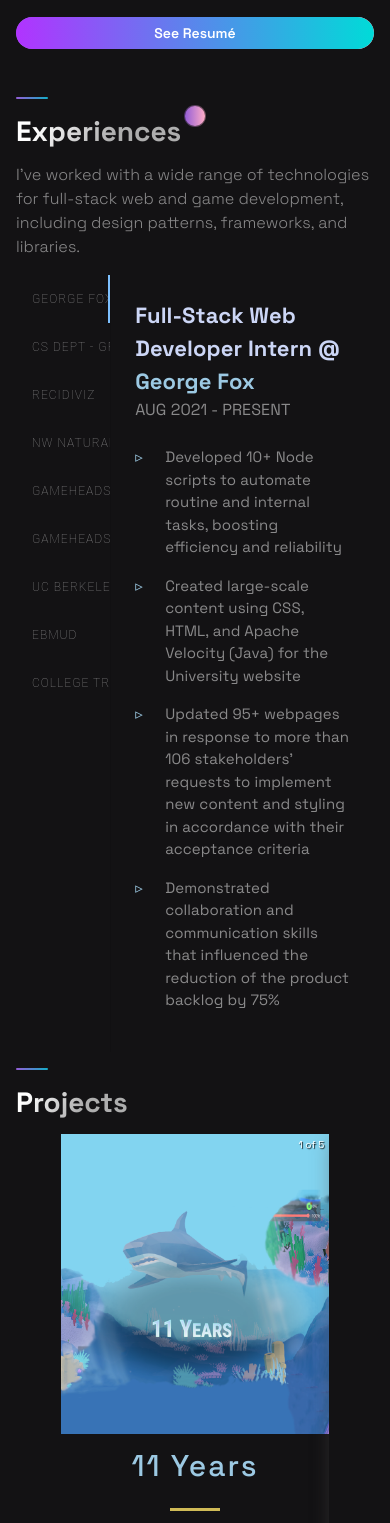
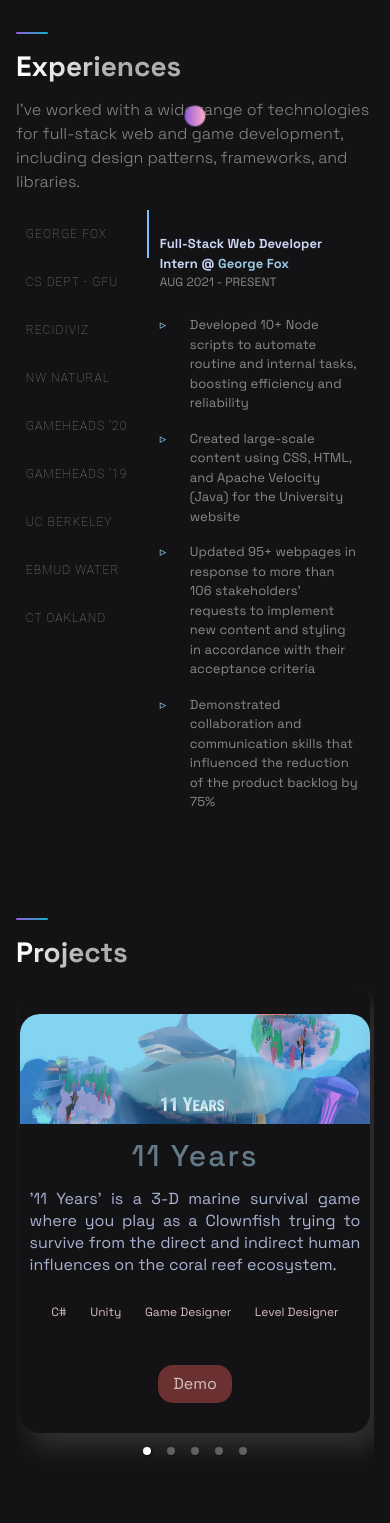
Before and after one commit to HarryZ10/harryjzhu.com, a Next.js app: page / in a window 390 px wide. Shown: the part 306-1829 px from the top of the page. Built offline with nearby package versions, Linux system fonts and the light colour scheme.

Commit message:
Make more enhancements to mobile responsiveness

```diff
--- a/src/components/Experiences/Experiences.js
+++ b/src/components/Experiences/Experiences.js
@@ -100,7 +100,7 @@ export default function Experiences() {
         "Documented current security features on 20+ hardware/network servers that maintain the necessary infrastructure to sustain an efficient security posture"
       ]
     },
-    'Gameheads 2020': {
+    'Gameheads \'20': {
       jobTitle: "Project Manager & Gameplay Engineer @",
       duration: "MAY 2020 - DEC 2020",
       desc: [
@@ -109,7 +109,7 @@ export default function Experiences() {
         "Corresponded with 11 stakeholders and 9 experts for A/B testing for the minimum viable prototype stages in development"
       ]
     },
-    'Gameheads 2019': {
+    'Gameheads \'19': {
       jobTitle: "Lead Game Designer @",
       duration: "MAY 2019 - DEC 2019",
       desc: [
@@ -127,7 +127,7 @@ export default function Experiences() {
         "Received coaching and major networking support from technicians and engineers"
       ]
     },
-    "EBMUD": {
+    "EBMUD Water": {
       jobTitle: "Data Analyst Intern @",
       duration: "JUNE 2018 - JULY 2018",
       desc: [
@@ -136,7 +136,7 @@ export default function Experiences() {
         "Contributed to a medium-risk research project by reviewing 200+ physical records in the Archival department, marking 50+ keywords and phrases for investigative processes into executive leadership and their legislative and business actions"
       ]
     },
-    "College Track": {
+    "CT Oakland": {
       jobTitle: "Administrative Intern @",
       duration: "JAN 2017 - JUNE 2017",
       desc: [
--- a/src/components/Header/HeaderStyles.js
+++ b/src/components/Header/HeaderStyles.js
@@ -17,7 +17,7 @@ export const Container = styled.div`
   @media ${(props) => props.theme.breakpoints.sm} {
     display: grid;
     grid-template-columns: repeat(5, 1fr);
-    grid-template-rows: repeat(2, 60px);
+    grid-template-rows: repeat(1, 60px);
     grid-column-gap: 0.5rem;
     grid-row-gap: 0.5rem;
   }
@@ -63,13 +63,13 @@ export const Div2 = styled.div`
 `;
 
 export const Div3 = styled.div`
-  grid-area: 1 / 5 / 2 / 6;
+  grid-area: 1 / 5 / 1 / 6;
   display: flex;
   justify-content: space-around;
   align-items: center;
   @media ${(props) => props.theme.breakpoints.sm} {
     align-items: center;
-    grid-area: 1 / 5 / 1 / 6;
+    grid-area: 1 / 4 / 1 / 6;
   }
 `;
 
--- a/src/components/Hero/HeroStyles.js
+++ b/src/components/Hero/HeroStyles.js
@@ -18,7 +18,6 @@ export const LeftSection = styled.div`
     width: 100%;
     display: flex;
     flex-direction: column;
-
     margin: 0 auto;
   }
 `;
--- a/src/components/Projects/Projects.js
+++ b/src/components/Projects/Projects.js
@@ -66,7 +66,7 @@ function Projects() {
       ))}
 
 
-      <Carousel showArrows={true} className="carousel-projects">
+      <Carousel showArrows={true} className="carousel-projects" showStatus={false}>
         {/* Mapping through projects array and creating a card for each project */}
         {projects.map(({id , description, image, title, tags, source, visit, summary, duties, accomplishments, userResearch, img }) => (
           <BlogCard key={id}>
@@ -82,7 +82,7 @@ function Projects() {
                 {/* <AiOutlineArrowRight style={{ paddingTop:'10px' }}/>  */}
                 {title}
               </HeaderThree>
-              <Hr />
+              {/* <Hr /> */}
             </TitleContent>
 
             {/* Description */}
--- a/src/components/Projects/ProjectsStyles.js
+++ b/src/components/Projects/ProjectsStyles.js
@@ -4,14 +4,28 @@ export const Img = styled.img`
   width: 100%;
   height: 300px;
   object-fit: cover;
+  border-radius: 20px 20px 0 0;
   overflow: hidden;
+
+  @media ${(props) => props.theme.breakpoints.sm} {
+    height: 110px;
+  }
 `
 
 export const BlogCard = styled.div`
+  padding-top: 3rem;
   border-radius: 10px;
-  box-shadow: 3px 3px 20px rgba(80, 78, 78, 0.5);
+  box-shadow: 10px 15px 25px rgba(80, 78, 78, 0.5);
   text-align: center;
   margin-bottom: 5rem;
+  width: 80%;
+  margin: 0 auto;
+  border-radius: 20px;
+  margin-bottom: 3.6rem;
+
+  @media ${(props) => props.theme.breakpoints.sm} {
+    width: 98%;
+  }
 `;
 
 
@@ -27,14 +41,14 @@ export const HeaderThree = styled.h3`
   text-decoration: none;
   font-weight: 500;
   letter-spacing: 2px;
-  color: #9cc9e3;
+  color: #637a87;
   padding: .5rem 0;
   font-size: ${(props) => props.title ? '3rem' : '2rem'};
   cursor: pointer;
   transition: all 0.6s cubic-bezier(0.165, 0.84, 0.44, 1);
 
   &:hover {
-    color: #fff;
+    color: #c4e9ff;
     transform: scaleX(1);
   }
 
@@ -46,7 +60,7 @@ export const HeaderThree = styled.h3`
     height: 2px;
     bottom: 0;
     left: 0;
-    background-color: #fff;
+    background-color: #637a87;
     transform: scaleX(0);
     transition: transform 0.3s ease;
   }
@@ -111,13 +125,16 @@ export const Intro = styled.div`
 export const CardInfo = styled.p`
   width: 100%;
   padding: 0 50px;
-  color: ${(props) => props.modal ? '#000' : '#dce3e7'};
+  color: ${(props) => props.modal ? '#000' : '#a8b2d1'};
   font-style: 2rem;
+  padding-top: 1rem;
   line-height: 24px;
   text-align: justify;
   @media ${(props) => props.theme.breakpoints.sm} {
-    padding:.3rem
-
+    padding: 0 10px;
+    padding-top: 10px;
+    padding-bottom: 1rem;
+    line-height: 22px;
   }
 `;
 
@@ -151,4 +168,10 @@ padding: 2rem;
 export const Tag = styled.li`
   color: #d8bfbf;
   font-size: 1.5rem;
+
+  // mobile screen 425
+  @media ${(props) => props.theme.breakpoints.sm} {
+    padding: .01rem .3rem;
+    font-size: 1.2rem;
+  }
 `
--- a/src/constants/constants.js
+++ b/src/constants/constants.js
@@ -6,12 +6,12 @@ export const projects = [
       tags: ['C#', 'Unity', 'Game Designer', 'Level Designer'],
     visit: 'https://gameheads.itch.io/11-years',
     id: 0,
-    duties: "As part of my role in developing a 3D marine world game, I was responsible for implementing design specifications and technical limitations, which helped establish the overall design and game feel. In addition, I established various metrics such as movement speed, object animation speed, object spawn rate, and metric properties of player and enemy objects to ensure a balanced gameplay experience. I also designed and prototyped multiple versions of the level layout, iterating on the player progression to create a confined but engaging environment. Another feature I implemented was the Clownfish's ability to eat and complete objectives. Finally, I deployed organizational documents outlining the concept, art, and deliverable specifications to ensure that the team was aligned on the project's goals and expectations.",
-    accomplishments: "I accomplished a variety of tasks while developing 11 Years, a 3D marine survival game where players assume the role of a Clownfish and try to survive in a coral reef ecosystem affected by direct and indirect human influences. One of my main responsibilities was implementing design specifications and technical limitations to help establish the game's overall design and feel. Additionally, I established metrics such as movement speed, object animation speed, object spawn rate, and metric properties of player and enemy objects to ensure that the gameplay experience was balanced. I also designed and prototyped multiple versions of the level layout, iterating on the player progression to create an engaging environment that accurately reflects the impacts of phenomena like ocean acidification, coral bleaching, ghost nets, and dead zones. Another significant accomplishment was implementing the Clownfish's ability to eat and complete objectives. Through these efforts, our team aims to educate players about the dire situation in our marine ecosystems and contribute to the climate change dialogue while conveying the experiences that wildlife animals have to endure because of human impact.",
+    duties: "As part of my role in developing a 3D marine world game, I was responsible for implementing design specifications and technical limitations. In addition, I established various metrics such as movement speed, object animation speed, object spawn rate, and metric properties of player and enemy objects to ensure a balanced gameplay experience.",
+    accomplishments: "I accomplished a variety of tasks while developing 11 Years, a 3D marine survival game where players assume the role of a Clownfish and try to survive in a coral reef ecosystem affected by direct and indirect human influences. One of my main responsibilities was implementing design specifications and technical limitations to help establish the game's overall design and feel. Another significant accomplishment was implementing the Clownfish's ability to eat and complete objectives. Through these efforts, our team aims to educate players about the dire situation in our marine ecosystems and contribute to the climate change dialogue while conveying the experiences that wildlife animals have to endure because of human impact.",
   },
   {
     title: 'Confined Indorms',
-    description:"'Confined Indorms' is an isometric, interactive, non-linear management game where you choose your own tasks to complete in the dorm stuck in quarantine.",
+    description:"An isometric, interactive, non-linear management game where you choose your own tasks to complete in the dorm stuck in quarantine.",
     image: '/images/2.png',
     tags: ['C#', 'Unity', 'Programmer', 'Project Manager'],
     visit: 'https://gameheads.itch.io/confined-indorms',
@@ -32,8 +32,8 @@ export const projects = [
   {
     title: 'Pickabox',
     description: "Pickabox is a user-friendly web application where everyday Wikipedia users dive deep and learn from API-generated informational articles.",
-      image: '/images/3.png',
-      tags: ['Winner', 'React', 'Node', 'Python', 'API', 'Firebase'],
+    image: '/images/3.png',
+    tags: ['Winner', 'React', 'Node', 'Python', 'API', 'Firebase'],
     source: 'https://github.com/kristofgazso/pickabox.space',
     visit: 'https://devpost.com/software/pickabox',
     id: 3,
@@ -41,10 +41,10 @@ export const projects = [
     accomplishments: "Pickabox, an automatic organizer and random generator of wikis upon wikis, is a user-friendly web application where everyday Wikipedia users generate random Wikipedia pages on our platform. It is truly the organizational tool to help you keep track of what you’re reading and learning.",
   },
   {
-    title: 'ACM Code Jam v2',
-    description: "A weekend-long hackathon, hosted by ACM @ GFU, where students will work collaboratively on a team to build a technical project in 30 hours.",
-      image: '/images/6.png',
-      tags: ['Winner', 'React', 'Node', 'Python', 'API', 'Firebase'],
+    title: 'ACM@GFU',
+    description: "A hackathon dashboard for ACM @ GFU, where students will work collaboratively on a team to build a technical project in 30 hours.",
+    image: '/images/6.png',
+    tags: ['Winner', 'React', 'Node', 'Python', 'API', 'Firebase'],
     visit: 'https://live.foxacmw.com',
     id: 4,
     summary: 'A weekend-long hackathon, hosted by ACM @ GFU, where students will work collaboratively on a team to build a technical project in 30 hours.',
--- a/src/styles/global.scss
+++ b/src/styles/global.scss
@@ -27,10 +27,54 @@ html *,
 body * {
   cursor: none;
 }
-
+f
 .carousel-projects {
   width: 75%;
   margin: 0 auto;
+
+  // mobile 425
+  @media (max-width: 425px) {
+    width: 99%;
+  }
+}
+
+#projects {
+  padding-top: 6.6rem;
+}
+
+.carousel .control-prev.control-arrow:before {
+    color: #57dbff !important;
+    border-right: 0 !important;
+    content: "《" !important;
+    font-size: 4rem;
+    padding-bottom: 10rem;
+
+    // small screens 475
+    @media (max-width: 475px) {
+      display: none !important;
+    }
+}
+
+.carousel .control-next.control-arrow:before {
+    color: #57dbff !important;
+    border-left: 0 !important;
+    content: "》" !important;
+    font-size: 4rem;
+    padding-bottom: 10rem;
+
+    // small screens 475
+    @media (max-width: 475px) {
+      display: none !important;
+    }
+}
+
+.carousel .control-arrow:before, .carousel.carousel-slider .control-arrow:before {
+    border-top: 20px solid transparent !important;
+    border-bottom: 20px solid transparent !important;
+}
+
+.control-arrow:hover {
+    opacity: .9 !important;
 }
 
 .project-image {
@@ -49,6 +93,10 @@ body * {
   z-index: 1040;
 }
 
+.modal-content-wrapper::-webkit-scrollbar {
+  display: none !important;
+}
+
 .modal-content-wrapper {
   position: fixed;
   width: 90%;
@@ -64,6 +112,11 @@ body * {
   border-radius: 30px;
   box-shadow: 0 0 10px rgba(182, 202, 224, 0.856);
   z-index: 1050;
+  overflow: scroll;
+
+  -ms-overflow-style: none !important; /* IE and Edge */
+  scrollbar-width: none !important; /* Firefox */
+  overflow: -moz-scrollbars-none !important; /* Firefox */
 
   // tablet & desktop
   @media (max-width: 768px) {
@@ -72,7 +125,16 @@ body * {
 
   // mobile 425
   @media (max-width: 425px) {
-    width: 80%;
+    width: 97%;
+    max-height: 90%;
+    min-height: 40%;
+    height: 90%;
+    padding-top: 30px;
+    padding-bottom: 15px;
+    letter-spacing: 0.09rem;
+    font-size: 1.3rem;
+    padding-left: 5px;
+    padding-right: 10px;
   }
 }
 
@@ -251,7 +313,7 @@ body * {
 
 #cursor-dot,
 #cursor-dot-outline {
-  z-index: 999;
+  z-index: 1100;
   pointer-events: none;
   position: absolute;
   top: 50%;
@@ -292,6 +354,10 @@ body * {
   font-weight: bold;
   font-family: "Space Grotesk", sans-serif;
   color: var(--lightest-slate);
+
+  @media (max-width: 425px) {
+    font-size: 13px !important;
+  }
 }
 
 .experience-job-company {
@@ -299,12 +365,20 @@ body * {
   font-family: "Space Grotesk", sans-serif;
   color: var(--light-blue);
   font-weight: bold;
+
+  @media (max-width: 425px) {
+    font-size: 13px !important;
+  }
 }
 
 .experience-job-duration {
   font-size: 16px;
   color: var(--slate);
   font-family: "Space Grotesk", sans-serif;
+
+  @media (max-width: 425px) {
+    font-size: 12px !important;
+  }
 }
 
 .job-description li::before {
@@ -320,6 +394,10 @@ body * {
   padding-bottom: 16px;
   font-size: 15px;
   color: var(--slate);
+
+  @media (max-width: 425px) {
+    font-size: 13px;
+  }
 }
 
 .job-description {
@@ -357,6 +435,20 @@ body * {
   width: 250px !important;
   font-weight: 100 !important;
   letter-spacing: 1.05px !important;
+
+  @media screen and (max-width: 425px) {
+    width: 400px !important;
+    font-size: 12px !important;
+    padding-left: 0 !important;
+    margin-left: 0 !important;
+  }
+}
+
+.MuiBox-root {
+  margin-left: 0.98rem !important;
+  @media screen and (max-width: 425px) {
+    padding-left: 0 !important;
+  }
 }
 
 .MuiButtonBase-root:focus {
```
Lines whose indentation alone changed are shown as unchanged.
